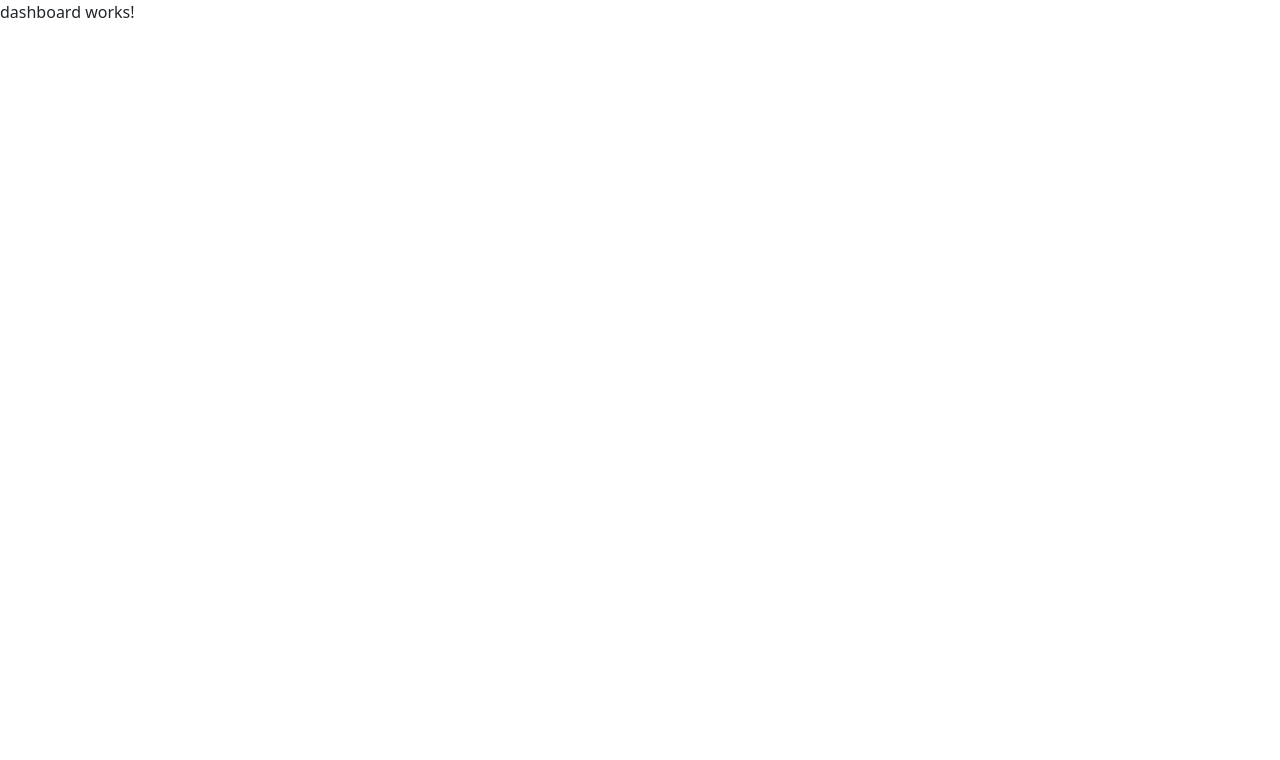
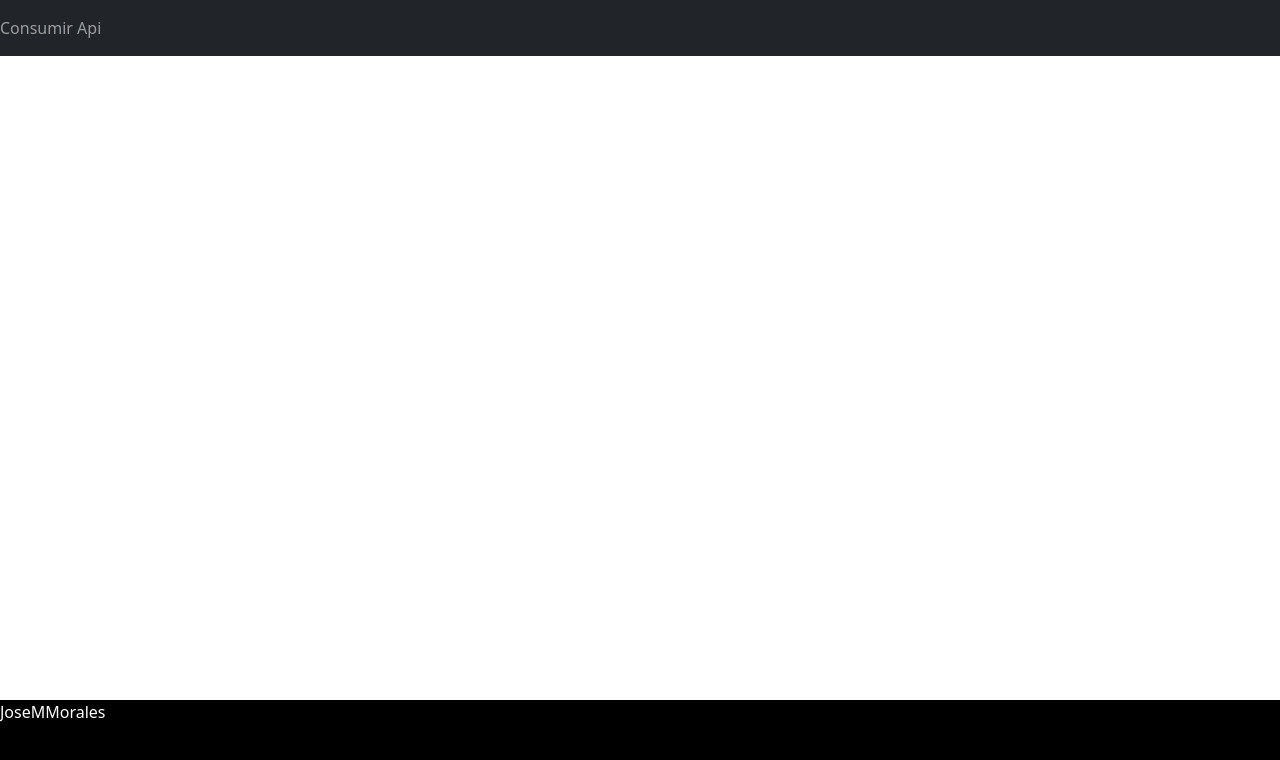
Before and after one commit to JoseMMorales/Angular-Consume-Api, an Angular app: page /dashboard in a window 1280 px wide. Shown: the top 760 px of the page. Built offline with nearby package versions, Linux system fonts and the light colour scheme.

Commit message:
Create Footer and Header(Navbar)

```diff
--- /dev/null
+++ b/src/app/interfaces/listPacientes.interface.ts
@@ -0,0 +1,3 @@
+export interface listaPacientes {
+
+}
--- a/src/app/templates/footer/footer.component.css
+++ b/src/app/templates/footer/footer.component.css
@@ -0,0 +1,8 @@
+footer {
+    position: fixed;
+    height: 100px;
+    bottom: 0;
+    width: 100%;
+    background-color: black;
+    color: #fff;
+}
--- a/src/app/templates/footer/footer.component.html
+++ b/src/app/templates/footer/footer.component.html
@@ -1 +1,3 @@
-<p>footer works!</p>
+<footer>
+    JoseMMorales
+</footer>
--- a/src/app/templates/header/header.component.html
+++ b/src/app/templates/header/header.component.html
@@ -1 +1,5 @@
-<p>header works!</p>
+<nav class="navbar navbar-dark bg-dark">
+    <span class="navbar-text">
+        Consumir Api
+    </span>
+</nav>
--- a/src/app/views/dashboard/dashboard.component.html
+++ b/src/app/views/dashboard/dashboard.component.html
@@ -1 +1,3 @@
-<p>dashboard works!</p>
+<app-header></app-header>
+
+<app-footer></app-footer>
```
Also changed, not shown: 1 other file (tests, documents, lock files or other folders).
